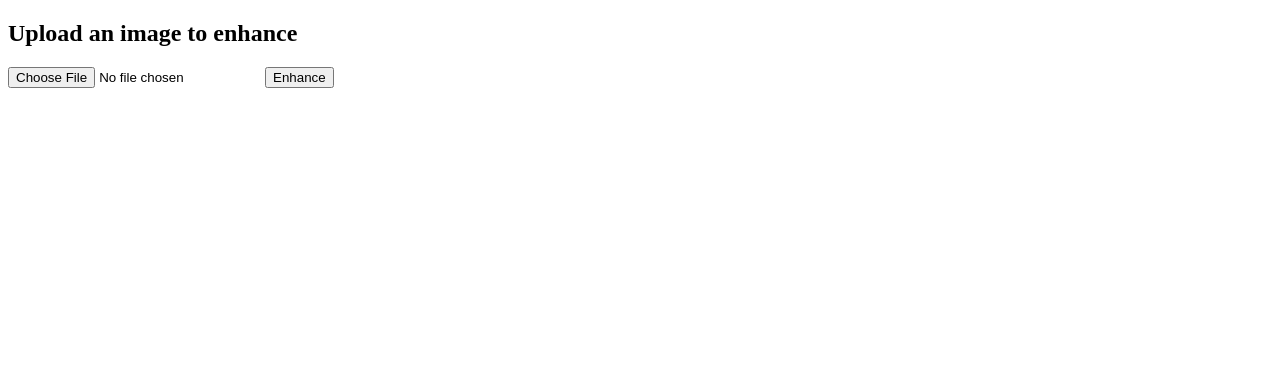
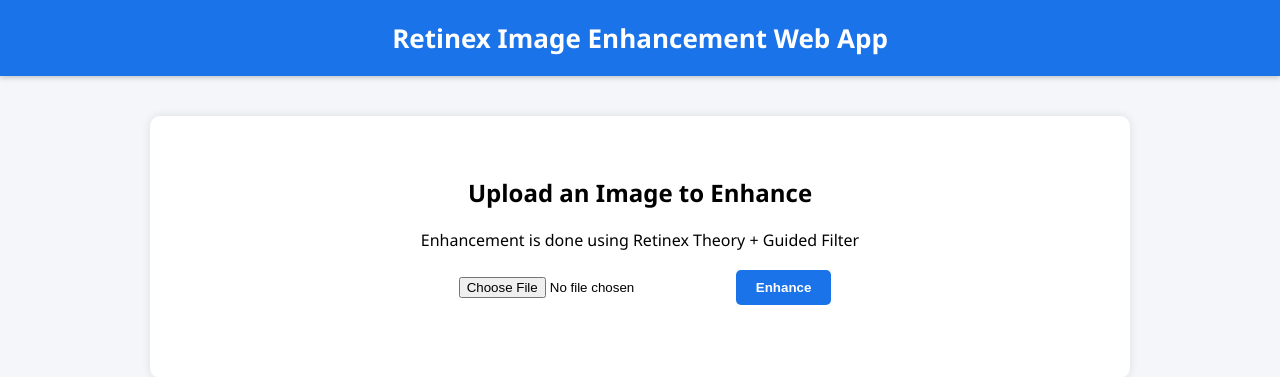
Before and after one commit to sachinkashi21/retinex-enhancer, a Flask app: page / in a window 1280 px wide. Shown: the top 377 px of the page. Run offline with Flask 3, Linux system fonts and the light colour scheme.

Commit message:
Self incrementing filnames and frontend

```diff
--- a/main.py
+++ b/main.py
@@ -1,9 +1,9 @@
-import cv2
-import numpy as np
-import cv2.ximgproc as xip
-from flask import Flask, render_template, request, redirect, url_for
+from flask import Flask, render_template, request
 from werkzeug.utils import secure_filename
 import os
+
+from utils.retinex import enhance_image
+from utils.file_utils import get_next_filename
 
 app = Flask(__name__)
 INPUT_FOLDER = 'static/input'
@@ -14,39 +14,6 @@ app.config['OUTPUT_FOLDER'] = OUTPUT_FOLDER
 os.makedirs(INPUT_FOLDER, exist_ok=True)
 os.makedirs(OUTPUT_FOLDER, exist_ok=True)
 
-# ---------------- Retinex Enhancement ----------------
-def msr(img, sigma_list=[15, 80, 250]):
-    img = img.astype(np.float32) + 1.0
-    result = np.zeros_like(img)
-    for sigma in sigma_list:
-        blur = cv2.GaussianBlur(img, (0, 0), sigma)
-        result += np.log(img) - np.log(blur + 1.0)
-    return result / len(sigma_list)
-
-def color_restoration(img, alpha=125.0, beta=46.0):
-    sum_channels = np.sum(img, axis=2, keepdims=True)
-    return beta * (np.log(alpha * img + 1.0) - np.log(sum_channels + 1.0))
-
-def msrcr(img):
-    img = img.astype(np.float32) + 1.0
-    msr_result = msr(img)
-    crf = color_restoration(img)
-    return msr_result * crf
-
-def apply_guided_filter(I, p, radius=8, eps=0.2**2):
-    I = I.astype(np.float32)
-    p = p.astype(np.float32)
-    return xip.guidedFilter(guide=I, src=p, radius=radius, eps=eps, dDepth=-1)
-
-def enhance_image(input_path, output_path):
-    img = cv2.imread(input_path)
-    enhanced = msrcr(img)
-    guided = apply_guided_filter(img, enhanced)
-    guided = cv2.normalize(guided, None, 0, 255, cv2.NORM_MINMAX)
-    guided = np.clip(guided, 0, 255).astype(np.uint8)
-    cv2.imwrite(output_path, guided)
-
-# ---------------- Flask Routes ----------------
 @app.route('/', methods=['GET', 'POST'])
 def upload_image():
     if request.method == 'POST':
@@ -56,9 +23,9 @@ def upload_image():
         if file.filename == '':
             return "No file selected", 400
 
-        filename = secure_filename(file.filename)
-        input_path = os.path.join(app.config['INPUT_FOLDER'], filename)
-        output_path = os.path.join(app.config['OUTPUT_FOLDER'], filename)
+        filename = get_next_filename(INPUT_FOLDER, file.filename)
+        input_path = os.path.join(INPUT_FOLDER, filename)
+        output_path = os.path.join(OUTPUT_FOLDER, filename)
 
         file.save(input_path)
         enhance_image(input_path, output_path)
@@ -67,5 +34,13 @@ def upload_image():
 
     return render_template('index.html', input_file=None, output_file=None)
 
+@app.route('/gallery')
+def gallery():
+    image_pairs = []
+    for filename in sorted(os.listdir(INPUT_FOLDER)):
+        if os.path.isfile(os.path.join(INPUT_FOLDER, filename)) and os.path.isfile(os.path.join(OUTPUT_FOLDER, filename)):
+            image_pairs.append((f"input/{filename}", f"output/{filename}"))
+    return render_template('gallery.html', image_pairs=image_pairs)
+
 if __name__ == '__main__':
     app.run(debug=True)
--- a/templates/index.html
+++ b/templates/index.html
@@ -1,23 +1,104 @@
 <!DOCTYPE html>
-<html>
+<html lang="en">
 <head>
-    <title>Image Enhancement</title>
+    <meta charset="UTF-8">
+    <title>Retinex Image Enhancer</title>
+    <style>
+        body {
+            font-family: 'Segoe UI', Tahoma, Geneva, Verdana, sans-serif;
+            background-color: #f4f6f9;
+            margin: 0;
+            padding: 0;
+            text-align: center;
+        }
+
+        header {
+            background-color: #1a73e8;
+            color: white;
+            padding: 20px;
+            font-size: 26px;
+            font-weight: bold;
+            box-shadow: 0 2px 5px rgba(0,0,0,0.2);
+        }
+
+        main {
+            margin: 40px auto;
+            max-width: 900px;
+            background: white;
+            padding: 40px;
+            border-radius: 10px;
+            box-shadow: 0 0 10px rgba(0,0,0,0.1);
+        }
+
+        form {
+            margin-bottom: 30px;
+        }
+
+        input[type="file"] {
+            padding: 10px;
+            margin-right: 10px;
+        }
+
+        input[type="submit"] {
+            padding: 10px 20px;
+            background-color: #1a73e8;
+            color: white;
+            border: none;
+            border-radius: 5px;
+            cursor: pointer;
+            font-weight: bold;
+        }
+
+        input[type="submit"]:hover {
+            background-color: #155ac9;
+        }
+
+        .image-section {
+            margin-top: 40px;
+        }
+
+        .image-section h3 {
+            margin-bottom: 10px;
+            font-size: 20px;
+        }
+
+        img {
+            max-width: 90%;
+            height: auto;
+            border: 1px solid #ccc;
+            border-radius: 6px;
+            box-shadow: 0 0 8px rgba(0,0,0,0.1);
+            margin-bottom: 40px;
+        }
+    </style>
 </head>
 <body>
-    <h2>Upload an image to enhance</h2>
+    <header>
+        Retinex Image Enhancement Web App
+    </header>
+
+    <main>
+        <h2>Upload an Image to Enhance</h2>
+        <p>Enhancement is done using Retinex Theory + Guided Filter</p>
+
         <form method="POST" enctype="multipart/form-data">
             <input type="file" name="image" accept="image/*" required>
             <input type="submit" value="Enhance">
         </form>
 
         {% if input_file %}
+        <div class="image-section">
             <h3>Original Image:</h3>
-        <img src="{{ url_for('static', filename='input/' + input_file) }}" width="300">
+            <img src="{{ url_for('static', filename='input/' + input_file) }}" width="500">
+        </div>
         {% endif %}
 
         {% if output_file %}
+        <div class="image-section">
             <h3>Enhanced Image:</h3>
-        <img src="{{ url_for('static', filename='output/' + output_file) }}" width="300">
+            <img src="{{ url_for('static', filename='output/' + output_file) }}" width="500">
+        </div>
         {% endif %}
+    </main>
 </body>
 </html>
```
Also changed, not shown: templates/gallery.html (added, +61 -0 lines), utils/file_utils.py (added, +9 -0 lines), utils/retinex.py (added, +34 -0 lines), utils/__init__.py (added). Lines whose indentation alone changed are shown as unchanged.
